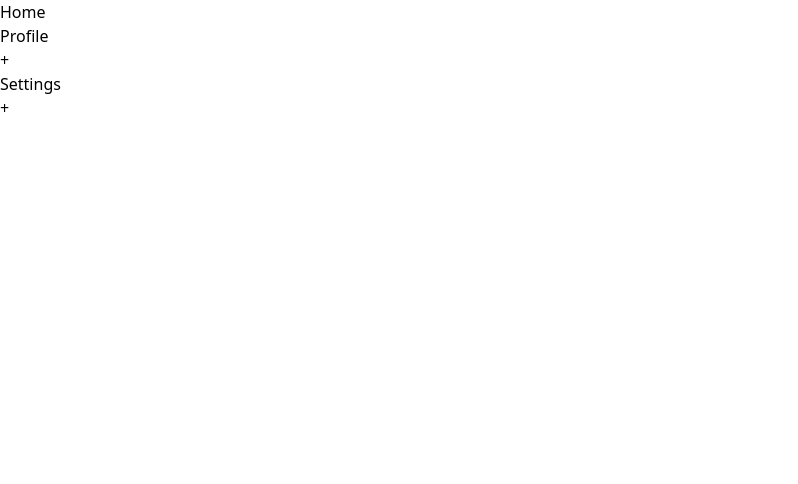
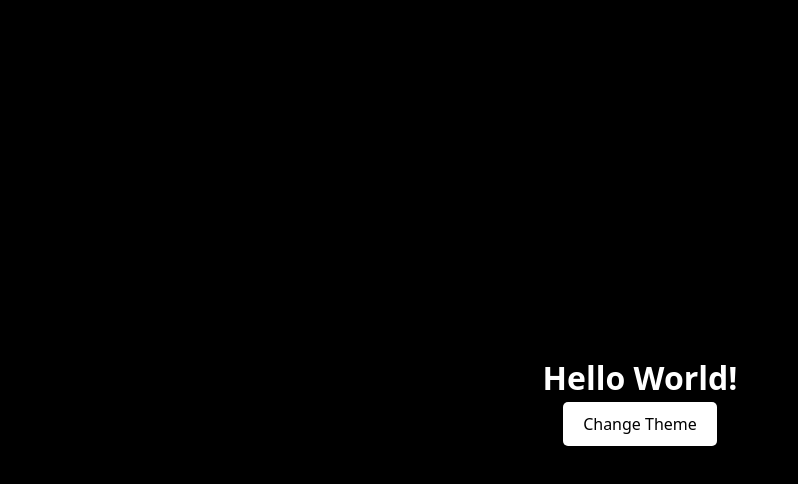
Before and after one commit to Ch3tan5aini/25-React-Mini-Projects, a React (Vite) app: page / in a window 1280 px wide. Shown: the top 484 px of the page, without its empty margins (0-798 px from the left). Built offline with nearby package versions, Linux system fonts and the light colour scheme.

Commit message:
ThemeChanger Project Done

```diff
--- a/src/App.jsx
+++ b/src/App.jsx
@@ -8,10 +8,11 @@
 import QrCodeGenerator from './components/QrCodeGenerator'
 import TreeView from './components/TreeView'
 import TreeViewdata from './components/TreeView/data'
+import LightAndDarkMode from './components/Light&DarkMode'
 
 const App = () => {
   return (
-    <div className='container'>
+    <div>
       {/* <Accordion /> */}
 
       {/* <RandomColorGenerator /> */}
@@ -24,7 +25,9 @@
 
       {/* <QrCodeGenerator /> */}
 
-      <TreeView menus={TreeViewdata} />
+      {/* <TreeView menus={TreeViewdata} /> */}
+
+      <LightAndDarkMode />
     </div>
   )
 }
--- /dev/null
+++ b/src/components/Light&DarkMode/index.jsx
@@ -0,0 +1,20 @@
+import React from "react";
+import useLocalStorage from "./useLocalStoregeHook";
+import './styles.css'
+
+export default function LightAndDarkMode() {
+  const [theme, setTheme] = useLocalStorage('theme', 'dark');
+
+  function handleThemeChange() {
+    setTheme(theme === "light" ? "dark" : "light");
+  }
+
+  return (
+    <div className="light-dark-mode" data-theme={theme}>
+      <div className="container">
+        <h2>Hello World!</h2>
+        <button onClick={handleThemeChange} > Change Theme</button>
+      </div>
+    </div>
+  );
+}
--- /dev/null
+++ b/src/components/Light&DarkMode/styles.css
@@ -0,0 +1,39 @@
+:root{
+    --backgroundColor: #fff;
+    --textColor: #000;
+    --buttonBg: #000;
+    --buttonText: #fff;
+}
+[data-theme = 'dark']{
+    --backgroundColor: #000;
+    --textColor: #fff;
+    --buttonBg: #fff;
+    --buttonText: #000;
+}
+
+
+.light-dark-mode{
+    height: 100vh;
+    display: flex;
+    justify-content: center;
+    align-items: center;
+    color: var(--textColor);
+    background-color: var(--backgroundColor);
+    transition: all 0.5s;
+}
+.container{
+    display: flex;
+    flex-direction: column;
+    justify-content: center;
+    align-items: center;
+}
+.container h2{
+    font-size: 2rem;
+    font-weight: bold;
+}
+.container button{
+    background-color: var(--buttonBg);
+    color: var(--buttonText);
+    padding: 10px 20px;
+    border-radius: 5px;
+}
--- /dev/null
+++ b/src/components/Light&DarkMode/useLocalStoregeHook.jsx
@@ -0,0 +1,22 @@
+import { useEffect, useState } from "react";
+import React from "react";
+
+export default function useLocalStorage(key, defaultValue) {
+  const [value, setValue] = useState(() => {
+    let currentValue;
+    try {
+      currentValue = JSON.parse(
+        localStorage.getItem(key) || String(defaultValue)
+      );
+    } catch (error) {
+      console.log(error);
+      currentValue = defaultValue;
+    }
+    return currentValue;
+  });
+  useEffect(() => {
+    localStorage.setItem(key, JSON.stringify(value));
+  }, [key, value]);
+
+  return [value, setValue];
+}
```
